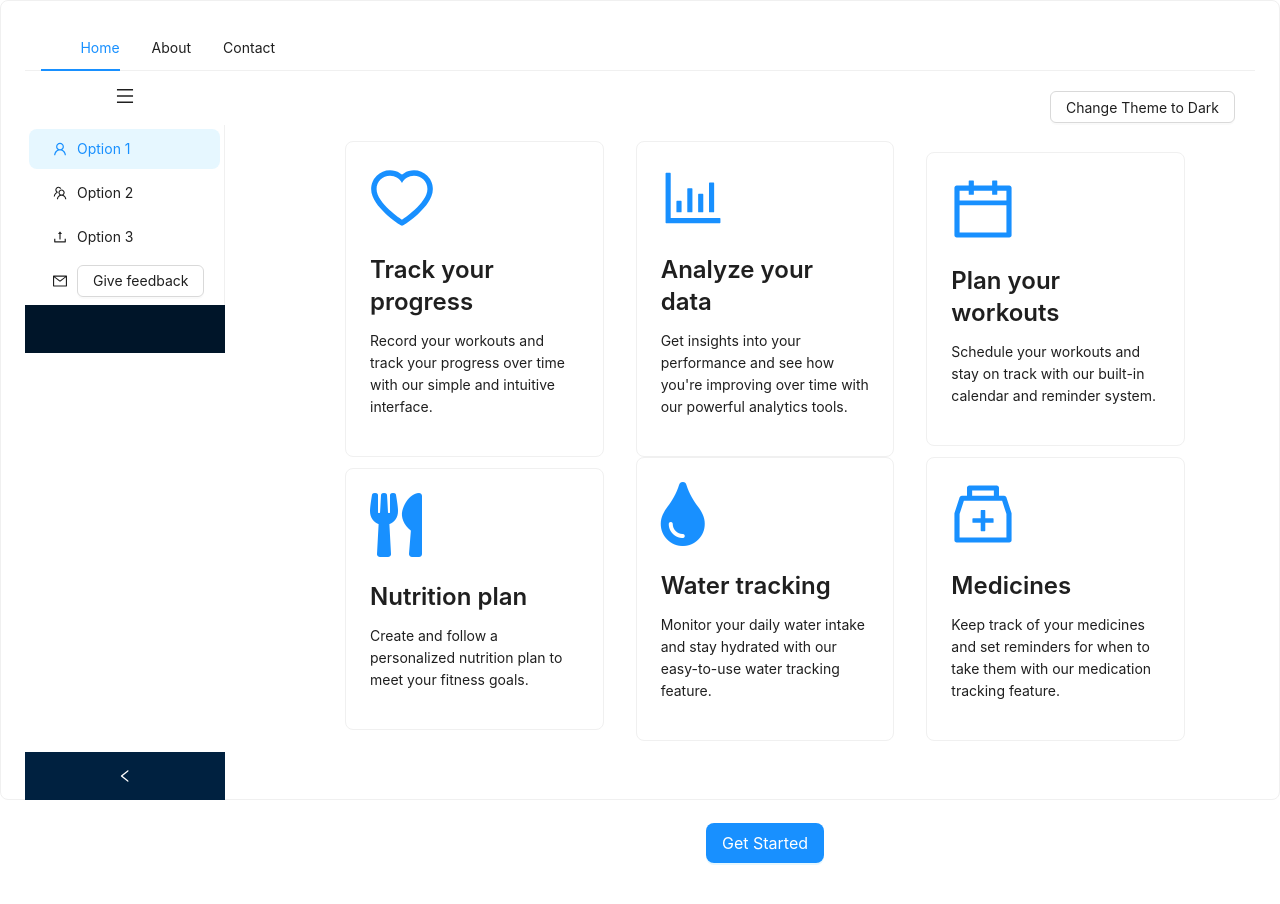
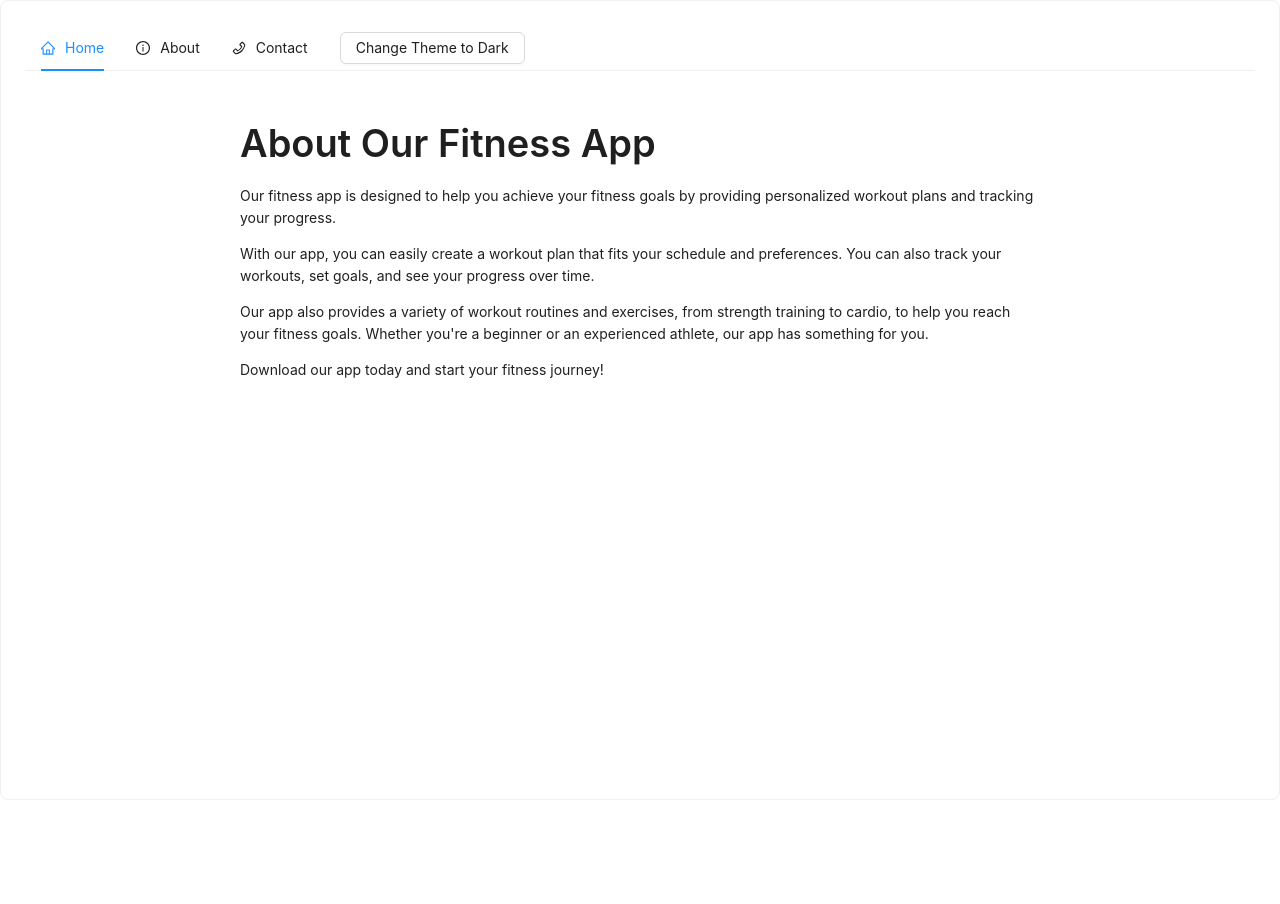
Before and after one commit to HibaShabbir/Fitness-app, a React (Create React App) app: page /about in a window 1280 px wide. Shown: the top 904 px of the page. After the commit the page ends 800 px from the top, so only its background shows below. Built offline with nearby package versions, Linux system fonts and the light colour scheme.

Commit message:
updated files

```diff
--- a/package.json
+++ b/package.json
@@ -44,5 +44,8 @@
       "last 1 firefox version",
       "last 1 safari version"
     ]
+  },
+  "devDependencies": {
+    "react-router-dom": "^6.10.0"
   }
 }
--- /dev/null
+++ b/src/AboutUs.js
@@ -0,0 +1,22 @@
+import { Typography } from 'antd';
+const { Title, Paragraph } = Typography;
+
+export function AboutUs() {
+  return (
+    <div style={{ maxWidth: 800, margin: '0 auto', padding: 24 }}>
+      <Title>About Our Fitness App</Title>
+      <Paragraph>
+        Our fitness app is designed to help you achieve your fitness goals by providing personalized workout plans and tracking your progress.
+      </Paragraph>
+      <Paragraph>
+        With our app, you can easily create a workout plan that fits your schedule and preferences. You can also track your workouts, set goals, and see your progress over time.
+      </Paragraph>
+      <Paragraph>
+        Our app also provides a variety of workout routines and exercises, from strength training to cardio, to help you reach your fitness goals. Whether you're a beginner or an experienced athlete, our app has something for you.
+      </Paragraph>
+      <Paragraph>
+        Download our app today and start your fitness journey!
+      </Paragraph>
+    </div>
+  );
+}
--- a/src/App.js
+++ b/src/App.js
@@ -1,22 +1,21 @@
-import { Button, ConfigProvider,DatePicker , Breadcrumb, theme } from 'antd';
+import { ConfigProvider, theme } from 'antd';
 import { Layout, Typography, Row, Col, Card } from 'antd';
-import { HeartOutlined, BarChartOutlined, CalendarOutlined, MedicineBoxOutlined, } from '@ant-design/icons';
-
+import { NavBar } from './NavBar.js'
 import React from 'react';
 import { useState } from 'react';
-import { NavBar } from './NavBar';
-import { Sidebar } from './Sidebar.js';
 
+const darkOrLight= false;
 
 export default function App (){
-  const { Header, Content } = Layout;
-  const { Title, Paragraph } = Typography;
-  const { defaultAlgorithm, darkAlgorithm } = theme;
   const [isDarkMode, setIsDarkMode] = useState(false);
 
   const handleClick = () => {
    setIsDarkMode((previousValue) => !previousValue);
   };
+  const { Header, Content } = Layout;
+  const { Title, Paragraph } = Typography;
+  const { defaultAlgorithm, darkAlgorithm } = theme;
+
 
   const [current, setCurrent] = useState(0);
   const onChange = (value) => {
@@ -35,83 +34,7 @@ export default function App (){
   >
 
     <Card style={{ width: "100vw", height:"100vh" }}>
-    <NavBar/>
-      <div style={{ display: 'flex', flexDirection:'row' }}>
-        <Sidebar></Sidebar>
-        <div style={{ margin:"20px", paddingLeft:"50px"  }}>
-
-        <Button style={{ float :'right'  }} onClick={handleClick}>
-          Change Theme to {isDarkMode ? "Light" : "Dark"}
-        </Button>
-
-        <Content style={{ padding: '50px' }}>
-          <Row gutter={[32, 32]} justify="center" align="middle">
-            <Col xs={24} sm={12} lg={8}>
-              <Card hoverable>
-                <HeartOutlined style={{ fontSize: '64px' , color:'#1890ff' }} />
-                <Title level={3}>Track your progress</Title>
-                <Paragraph>
-                  Record your workouts and track your progress over time with our simple and intuitive interface.
-                </Paragraph>
-              </Card>
-            </Col>
-            <Col xs={24} sm={12} lg={8}>
-              <Card hoverable>
-                <BarChartOutlined style={{ fontSize: '64px', color: '#1890ff' }} />
-                <Title level={3}>Analyze your data</Title>
-                <Paragraph>
-                  Get insights into your performance and see how you're improving over time with our powerful analytics tools.
-                </Paragraph>
-              </Card>
-            </Col>
-            <Col xs={24} sm={12} lg={8}>
-              <Card hoverable>
-                <CalendarOutlined style={{ fontSize: '64px', color: '#1890ff' }} />
-                <Title level={3}>Plan your workouts</Title>
-                <Paragraph>
-                  Schedule your workouts and stay on track with our built-in calendar and reminder system.
-                </Paragraph>
-              </Card>
-            </Col>
-          </Row>
-          <Row gutter={[32, 32]} justify="center" align="middle">
-            <Col xs={24} sm={12} lg={8}>
-            <Card hoverable>
-            <i class="fas fa-utensils"style={{ fontSize: '64px', color: '#1890ff' }} ></i>
-              <Title level={3}>Nutrition plan</Title>
-              <Paragraph>
-                Create and follow a personalized nutrition plan to meet your fitness goals.
-              </Paragraph>
-            </Card>
-          </Col>
-          <Col xs={24} sm={12} lg={8}>
-          <Card hoverable>
-          <i class="fas fa-tint" style={{ fontSize: '64px', color: '#1890ff' }}  />
-            <Title level={3}>Water tracking</Title>
-            <Paragraph>
-              Monitor your daily water intake and stay hydrated with our easy-to-use water tracking feature.
-            </Paragraph>
-          </Card>
-        </Col>
-        <Col xs={24} sm={12} lg={8}>
-          <Card hoverable>
-            <MedicineBoxOutlined style={{ fontSize: '64px', color: '#1890ff' }} />
-            <Title level={3}>Medicines</Title>
-            <Paragraph>
-              Keep track of your medicines and set reminders for when to take them with our medication tracking feature.
-            </Paragraph>
-          </Card>
-        </Col>
-        <Col span={24}>
-          <div style={{ textAlign: 'center', marginTop: '50px' }}>
-            <Button type="primary" size="large">Get Started</Button>
-          </div>
-        </Col>
-          </Row>
-        </Content>
-        </div>
-      </div>
-
+    <NavBar theme={{ isDarkMode, handleClick }}></NavBar>
    </Card>
 
   </ConfigProvider>
--- /dev/null
+++ b/src/HomePage.js
@@ -0,0 +1,103 @@
+import { Button, ConfigProvider,DatePicker , Breadcrumb, theme } from 'antd';
+import { Layout, Typography, Row, Col, Card } from 'antd';
+import { HeartOutlined, BarChartOutlined, CalendarOutlined, MedicineBoxOutlined, } from '@ant-design/icons';
+
+import React from 'react';
+import { useState } from 'react';
+import { NavBar } from './NavBar';
+import { Sidebar } from './Sidebar.js';
+
+
+export function HomePage (){
+  const { Header, Content } = Layout;
+  const { Title, Paragraph } = Typography;
+  const { defaultAlgorithm, darkAlgorithm } = theme;
+  const [isDarkMode, setIsDarkMode] = useState(false);
+
+  const handleClick = () => {
+   setIsDarkMode((previousValue) => !previousValue);
+  };
+
+  const [current, setCurrent] = useState(0);
+  const onChange = (value) => {
+    console.log('onChange:', value);
+    setCurrent(value);
+  };
+
+  return(
+
+    <Card style={{ width: "100vw", height:"100vh" }}>
+      <div style={{ display: 'flex', flexDirection:'row' }}>
+        <Sidebar></Sidebar>
+        <div style={{ margin:"20px", paddingLeft:"50px"  }}>
+        <Content style={{ padding: '50px' }}>
+          <Row gutter={[32, 32]} justify="center" align="middle">
+            <Col xs={24} sm={12} lg={8}>
+              <Card hoverable>
+                <HeartOutlined style={{ fontSize: '64px' , color:'#1890ff' }} />
+                <Title level={3}>Track your progress</Title>
+                <Paragraph>
+                  Record your workouts and track your progress over time with our simple and intuitive interface.
+                </Paragraph>
+              </Card>
+            </Col>
+            <Col xs={24} sm={12} lg={8}>
+              <Card hoverable>
+                <BarChartOutlined style={{ fontSize: '64px', color: '#1890ff' }} />
+                <Title level={3}>Analyze your data</Title>
+                <Paragraph>
+                  Get insights into your performance and see how you're improving over time with our powerful analytics tools.
+                </Paragraph>
+              </Card>
+            </Col>
+            <Col xs={24} sm={12} lg={8}>
+              <Card hoverable>
+                <CalendarOutlined style={{ fontSize: '64px', color: '#1890ff' }} />
+                <Title level={3}>Plan your workouts</Title>
+                <Paragraph>
+                  Schedule your workouts and stay on track with our built-in calendar and reminder system.
+                </Paragraph>
+              </Card>
+            </Col>
+          </Row>
+          <Row gutter={[32, 32]} justify="center" align="middle">
+            <Col xs={24} sm={12} lg={8}>
+            <Card hoverable>
+            <i class="fas fa-utensils"style={{ fontSize: '64px', color: '#1890ff' }} ></i>
+              <Title level={3}>Nutrition plan</Title>
+              <Paragraph>
+                Create and follow a personalized nutrition plan to meet your fitness goals.
+              </Paragraph>
+            </Card>
+          </Col>
+          <Col xs={24} sm={12} lg={8}>
+          <Card hoverable>
+          <i class="fas fa-tint" style={{ fontSize: '64px', color: '#1890ff' }}  />
+            <Title level={3}>Water tracking</Title>
+            <Paragraph>
+              Monitor your daily water intake and stay hydrated with our easy-to-use water tracking feature.
+            </Paragraph>
+          </Card>
+        </Col>
+        <Col xs={24} sm={12} lg={8}>
+          <Card hoverable>
+            <MedicineBoxOutlined style={{ fontSize: '64px', color: '#1890ff' }} />
+            <Title level={3}>Medicines</Title>
+            <Paragraph>
+              Keep track of your medicines and set reminders for when to take them with our medication tracking feature.
+            </Paragraph>
+          </Card>
+        </Col>
+        <Col span={24}>
+          <div style={{ textAlign: 'center', marginTop: '50px' }}>
+            <Button type="primary" size="large">Get Started</Button>
+          </div>
+        </Col>
+          </Row>
+        </Content>
+        </div>
+      </div>
+
+   </Card>
+);
+}
--- a/src/NavBar.js
+++ b/src/NavBar.js
@@ -1,18 +1,41 @@
-import { Menu } from 'antd';
+import { Menu , Button } from 'antd';
+import { HomeOutlined, InfoCircleOutlined, PhoneOutlined } from '@ant-design/icons';
+import { BrowserRouter as Router, Routes, Route, Link } from 'react-router-dom';
+import { AboutUs } from './AboutUs';
+import { HomePage } from './HomePage.js'
 
-export function NavBar (){
-    return (
-    <>
-     <Menu mode="horizontal" defaultSelectedKeys={['1']}>
+export function NavBar(props) {
 
-        <Menu.Item key="1">&nbsp;&nbsp;&nbsp;&nbsp;&nbsp;&nbsp;&nbsp;&nbsp;&nbsp;&nbsp;Home</Menu.Item>
-        <Menu.Item key="2">About</Menu.Item>
-        <Menu.Item key="3">Contact</Menu.Item>
-
-    </Menu>
-
-    </>
+  const { theme } = props;
 
 
-    );
+  return (
+    <Router>
+      <Menu mode="horizontal" defaultSelectedKeys={['1']}>
+        <Menu.Item key="1" icon={<HomeOutlined />}>
+          <Link to="/">Home</Link>
+        </Menu.Item>
+        <Menu.Item key="2" icon={<InfoCircleOutlined />}>
+          <Link to="/about">About</Link>
+        </Menu.Item>
+        <Menu.Item key="3" icon={<PhoneOutlined />}>
+          <Link to="/contact">Contact</Link>
+        </Menu.Item>
+        <Menu.Item>
+        <Button onClick={theme.handleClick}>
+            Change Theme to {theme.isDarkMode ? "Light" : "Dark"}
+          </Button>
+        </Menu.Item>
+      </Menu>
+      <Routes>
+        <Route path="/about"  element = {<AboutUs/>}>
+        </Route>
+        <Route path="/contact">
+          {/* Add your Contact page component here */}
+        </Route>
+        <Route path="/" element = {<HomePage/>}>
+        </Route>
+      </Routes>
+    </Router>
+  );
 }
```
Also changed, not shown: 1 other file (tests, documents, lock files or other folders).
